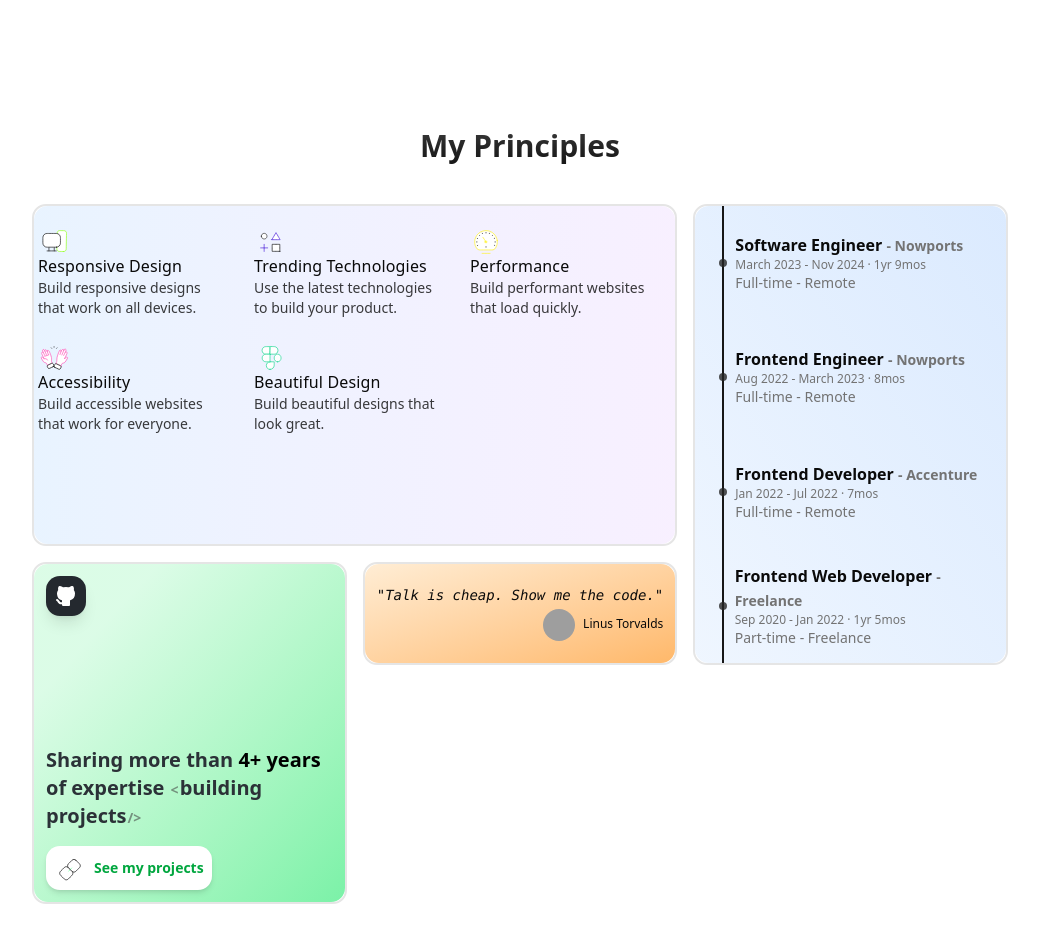
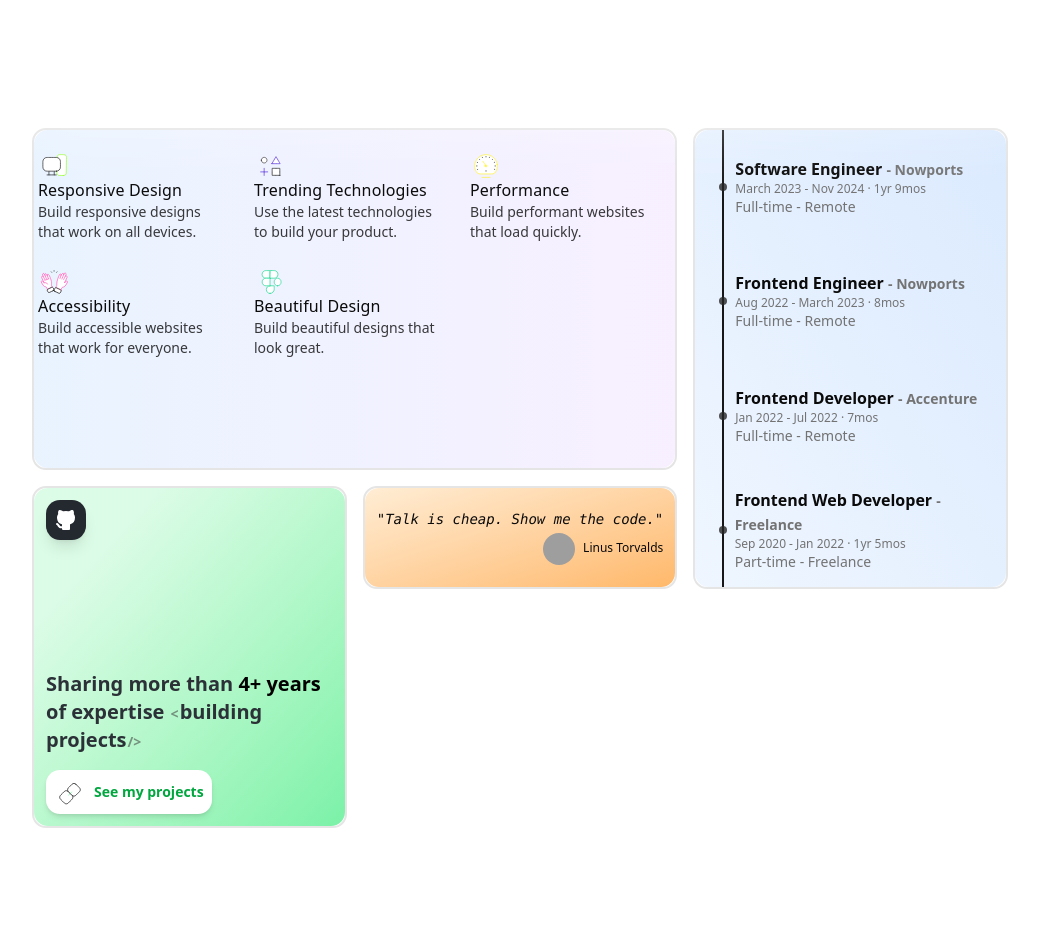
Before and after one commit to mrluisfer/portfolio-2025, an Astro site: page / in a window 1280 px wide. Shown: the part 2520-3445 px from the top of the page, without its empty margins (120-1159 px from the left). Built offline with nearby package versions, Linux system fonts and the light colour scheme; Astro itself is replaced by a stand-in of ours; grey boxes are pictures that could not be loaded; animation ran at ten frames a second.

Commit message:
remove unnecessary chip

```diff
--- a/src/components/grid/index.tsx
+++ b/src/components/grid/index.tsx
@@ -15,9 +15,6 @@
         className="mx-auto h-auto lg:h-[700px] py-20 mt-0 sm:my-[150px] p-6 lg:py-0"
         id={NAVIGATION_NAMES.PRINCIPLES}
       >
-        <div className="flex items-center justify-center mb-10">
-          <Title>My Principles</Title>
-        </div>
         <div className="flex lg:grid flex-row flex-wrap h-full grid-cols-3 grid-rows-6 lg:gap-4 gap-3 sm:gap-1">
           <Card
             className="col-span-2 row-span-3"
```
